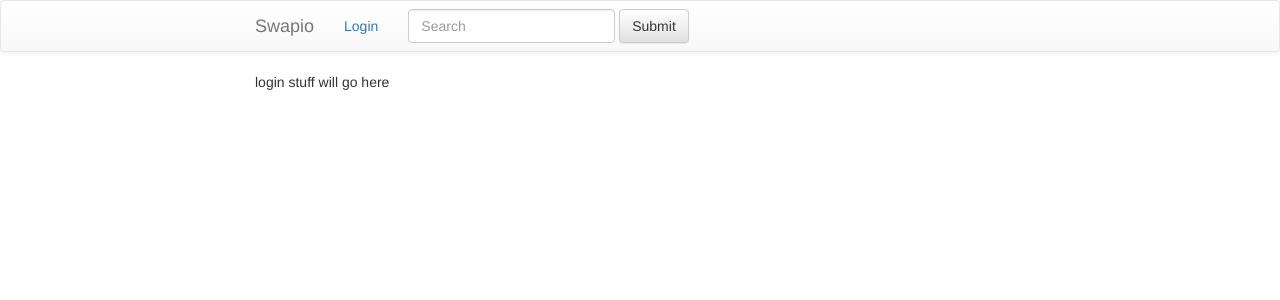
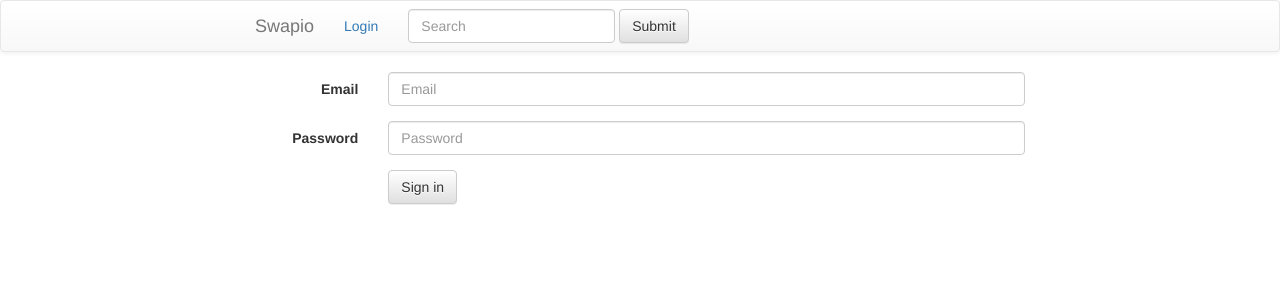
Before and after one commit to AntonioRoldan/MyMusic, a React (Create React App) app in the folder swapio/: page /login in a window 1280 px wide. Shown: the top 300 px of the page. Built offline with nearby package versions, Linux system fonts and the light colour scheme.

Commit message:
Login init

```diff
--- a/swapio/package.json
+++ b/swapio/package.json
@@ -3,6 +3,7 @@
   "version": "0.1.0",
   "private": true,
   "dependencies": {
+    "axios": "^0.18.0",
     "bootstrap": "^3.3.7",
     "react": "^16.5.2",
     "react-bootstrap": "^0.32.4",
--- a/swapio/src/components/AdvertList/AdvertList.js
+++ b/swapio/src/components/AdvertList/AdvertList.js
@@ -1,5 +1,6 @@
 import React, { Component } from 'react';
 import './AdvertList.css';
+import axios from 'axios'
 
 import Advert from '../Advert/Advert'
 
@@ -9,12 +10,14 @@ class AdvertList extends Component {
   }
 
   constructor() {
-    fetch('http://localhost:4000/adverts')
-      .then(res => res.json())
-      .then(resJson => {
+    axios.get('http://localhost:4000/adverts')
+      .then(res => {
         this.setState({
-          adverts: resJson
+          adverts: res.data
         });
+      })
+      .catch(error => {
+        console.log(error)
       })
 
     super();
--- a/swapio/src/components/Login/Login.js
+++ b/swapio/src/components/Login/Login.js
@@ -1,10 +1,76 @@
 import React, { Component } from 'react';
 import './Login.css';
+import { FormGroup, FormControl, Button, Col, ControlLabel, Form } from 'react-bootstrap';
+import axios from 'axios'
+import { setCookie } from '../../cookies'
 
 class Login extends Component {
+  constructor() {
+    super();
+    this.handleChange = this.handleChange.bind(this);
+    this.login = this.login.bind(this);
+  }
+
+  state = {
+    email: '',
+    password: ''
+  };
+
+  login() {
+    axios.post('http://localhost:4000/login', {
+      email: this.state.email,
+      password: this.state.password
+    })
+      .then(res => {
+        console.log(res)
+        setCookie('session', res.data)
+        // set session cookie
+      })
+      .catch(err => {
+        console.log(err)
+      })
+  }
+
+  handleChange = event => {
+    this.setState({
+      [event.target.name]: event.target.value
+    });
+  }
+
   render() {
     return (
-      <p>login stuff will go here</p>
+      <Form horizontal>
+        <FormGroup controlId="formHorizontalEmail">
+          <Col componentClass={ControlLabel} sm={2}>
+            Email
+          </Col>
+          <Col sm={10}>
+            <FormControl
+              type="email"
+              placeholder="Email"
+              name="email"
+              onChange={this.handleChange} />
+          </Col>
+        </FormGroup>
+
+        <FormGroup controlId="formHorizontalPassword">
+          <Col componentClass={ControlLabel} sm={2}>
+            Password
+          </Col>
+          <Col sm={10}>
+            <FormControl
+              type="password"
+              placeholder="Password"
+              name="password"
+              onChange={this.handleChange} />
+          </Col>
+        </FormGroup>
+        <FormGroup>
+          <Col smOffset={2} sm={10}>
+            <Button onClick={this.login}>Sign in</Button>
+          </Col>
+        </FormGroup>
+      </Form>
     );
   }
 }
--- /dev/null
+++ b/swapio/src/cookies.js
@@ -0,0 +1,26 @@
+
+
+function setCookie(cname, cvalue, exdays) {
+    var d = new Date();
+    d.setTime(d.getTime() + (exdays*24*60*60*1000));
+    var expires = "expires="+ d.toUTCString();
+    document.cookie = cname + "=" + cvalue + ";" + expires + ";path=/";
+}
+
+function getCookie(cname) {
+    var name = cname + "=";
+    var decodedCookie = decodeURIComponent(document.cookie);
+    var ca = decodedCookie.split(';');
+    for(var i = 0; i <ca.length; i++) {
+        var c = ca[i];
+        while (c.charAt(0) == ' ') {
+            c = c.substring(1);
+        }
+        if (c.indexOf(name) == 0) {
+            return c.substring(name.length, c.length);
+        }
+    }
+    return "";
+}
+
+module.exports = {setCookie, getCookie}
```
Also changed, not shown: 1 other file (tests, documents, lock files or other folders).
